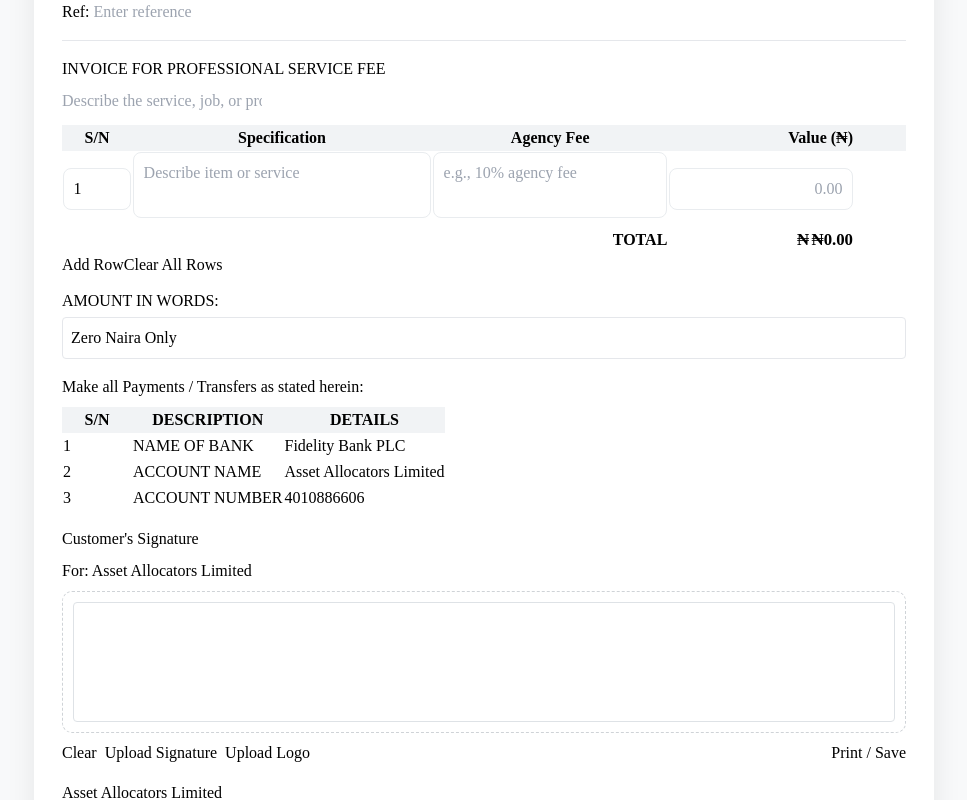
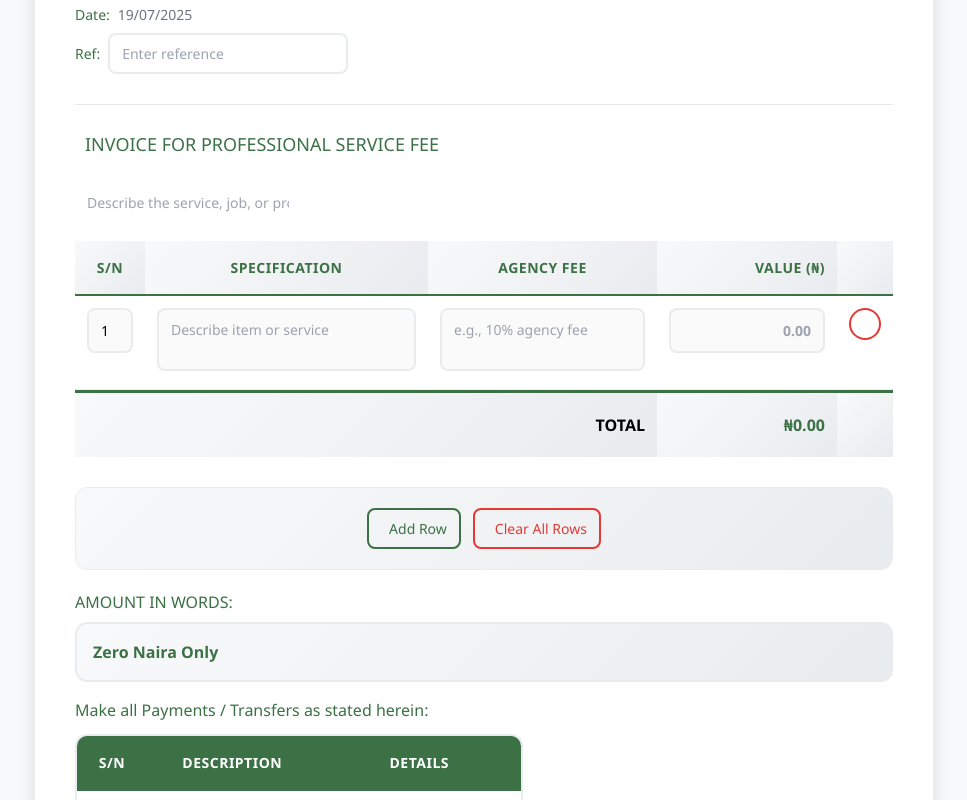
Before and after one commit to SamDesigner/EstateSite, a React (Vite) app: page /ereceipt in a window 1280 px wide. Shown: the part 280-1080 px from the top of the page, without its empty margins (156-1123 px from the left). Built offline with nearby package versions, Linux system fonts and the light colour scheme; no server answers.

Commit message:
updated the styling of ereceipt

```diff
--- a/src/Pages/EReceipt.css
+++ b/src/Pages/EReceipt.css
@@ -2,105 +2,373 @@
   background: #f8f9fa;
   min-height: 100vh;
   padding: 20px 0;
+  font-family: 'Segoe UI', Tahoma, Geneva, Verdana, sans-serif;
 }
 
 :root {
   --brand-green: #6dbd45;
   --brand-red: #e53935;
+  --primary-color: #3b7145;
+  --secondary-color: #1D4A27;
+  --text-muted: #6c757d;
+  --border-color: #e9ecef;
+  --shadow-light: 0 2px 8px rgba(0, 0, 0, 0.1);
+  --shadow-medium: 0 4px 16px rgba(0, 0, 0, 0.12);
 }
 
 .invoice-paper {
   background: #fff;
   max-width: 900px;
   margin: 24px auto;
-  padding: 28px;
-  box-shadow: 0 10px 30px rgba(0, 0, 0, 0.08);
-  border-radius: 12px;
+  padding: 40px;
+  box-shadow: var(--shadow-medium);
+  border-radius: 16px;
+  border: 1px solid #f0f0f0;
 }
 
 .brand-mark {
-  height: 64px;
+  height: 70px;
   width: auto;
   object-fit: contain;
+  border-radius: 8px;
+  box-shadow: var(--shadow-light);
 }
 
 .doc-title {
   font-style: italic;
-  font-size: 56px;
-  color: #000;
-  opacity: 0.85;
+  font-size: 64px;
+  color: var(--primary-color);
+  font-weight: 300;
+  letter-spacing: -1px;
+  margin: 0;
+  line-height: 1;
+}
+
+.top-meta {
+  margin-bottom: 30px;
+}
+
+.top-meta .form-control {
+  border: 2px solid var(--border-color);
+  border-radius: 8px;
+  padding: 8px 12px;
+  font-size: 14px;
+  transition: all 0.3s ease;
+}
+
+.top-meta .form-control:focus {
+  border-color: var(--primary-color);
+  box-shadow: 0 0 0 0.2rem rgba(59, 113, 69, 0.25);
+}
+
+.table {
+  margin-bottom: 30px;
+  border-collapse: separate;
+  border-spacing: 0;
 }
 
 .table thead th {
-  background: #f1f3f5;
+  background: linear-gradient(135deg, #f8f9fa 0%, #e9ecef 100%);
+  color: var(--primary-color);
+  font-weight: 600;
+  font-size: 14px;
+  text-transform: uppercase;
+  letter-spacing: 0.5px;
+  padding: 16px 12px;
+  border: none;
+  border-bottom: 2px solid var(--primary-color);
+}
+
+.table tbody td {
+  padding: 12px;
+  border-bottom: 1px solid #f0f0f0;
+  vertical-align: top;
 }
 
 .table tbody td input,
 .table tbody td textarea {
   width: 100%;
-  border: 1px solid #e9ecef;
+  border: 2px solid var(--border-color);
   border-radius: 8px;
-  padding: 0.5rem 0.6rem;
+  padding: 10px 12px;
+  font-size: 14px;
+  transition: all 0.3s ease;
+  background: #fafafa;
+}
+
+.table tbody td input:focus,
+.table tbody td textarea:focus {
+  outline: none;
+  border-color: var(--primary-color);
+  background: #fff;
+  box-shadow: 0 0 0 0.2rem rgba(59, 113, 69, 0.15);
 }
 
 .table tbody td textarea.auto-resize {
   overflow: hidden;
   resize: none;
-  min-height: 42px;
+  min-height: 50px;
+  line-height: 1.4;
 }
 
 .table tbody td input.value-input {
   text-align: right;
+  font-weight: 600;
+  color: var(--primary-color);
 }
 
 .table tfoot td {
   font-weight: 700;
+  font-size: 16px;
+  padding: 20px 12px;
+  background: linear-gradient(135deg, #f8f9fa 0%, #e9ecef 100%);
+  border-top: 3px solid var(--primary-color);
+}
+
+.totals {
+  font-weight: 700;
+  font-size: 18px;
+  color: var(--primary-color);
+}
+
+.currency-prefix {
+  color: var(--primary-color);
+  font-weight: 700;
 }
 
 .muted {
-  color: #6c757d;
+  color: var(--text-muted);
+  font-size: 14px;
 }
 
 .sig-box {
-  border: 1px dashed #cfd3d7;
-  border-radius: 10px;
-  padding: 10px;
-  min-height: 120px;
-  background: #fff;
+  border: 2px dashed #d1d5db;
+  border-radius: 12px;
+  padding: 20px;
+  min-height: 140px;
+  background: #fafafa;
   display: flex;
   align-items: center;
   justify-content: center;
   position: relative;
+  transition: all 0.3s ease;
+}
+
+.sig-box:hover {
+  border-color: var(--primary-color);
+  background: #f8f9fa;
 }
 
 .sig-box canvas {
   width: 100%;
-  height: 120px;
+  height: 140px;
+  border-radius: 8px;
+  cursor: crosshair;
 }
 
 .sig-tools {
   display: flex;
-  gap: 0.5rem;
+  gap: 8px;
   flex-wrap: wrap;
+  margin-top: 12px;
 }
 
-.totals {
-  font-weight: 700;
-  font-size: 1.05rem;
+.sig-tools .btn {
+  border-radius: 8px;
+  font-size: 12px;
+  padding: 6px 12px;
+  font-weight: 500;
+  transition: all 0.3s ease;
 }
 
-.currency-prefix::before {
-  content: '\20A6';
-  margin-right: 0.15rem;
+.sig-tools .btn:hover {
+  transform: translateY(-1px);
+  box-shadow: var(--shadow-light);
+}
+
+/* Enhanced button styles */
+.btn {
+  border-radius: 8px;
+  font-weight: 500;
+  transition: all 0.3s ease;
+  border: 2px solid transparent;
+  position: relative;
+  overflow: hidden;
+}
+
+.btn:hover {
+  transform: translateY(-2px);
+  box-shadow: var(--shadow-light);
+}
+
+.btn:active {
+  transform: translateY(0);
+}
+
+/* Individual row delete button */
+.remove-row {
+  border-radius: 50% !important;
+  width: 32px !important;
+  height: 32px !important;
+  padding: 0 !important;
+  display: flex !important;
+  align-items: center !important;
+  justify-content: center !important;
+  border: 2px solid var(--brand-red) !important;
+  color: var(--brand-red) !important;
+  background: transparent !important;
+  transition: all 0.3s ease !important;
+}
+
+.remove-row:hover {
+  background: var(--brand-red) !important;
+  color: white !important;
+  transform: translateY(-2px) scale(1.1) !important;
+  box-shadow: 0 4px 12px rgba(229, 57, 53, 0.3) !important;
+}
+
+.remove-row:active {
+  transform: translateY(0) scale(0.95) !important;
+}
+
+/* Action buttons container */
+.action-buttons {
+  display: flex;
+  gap: 12px;
+  flex-wrap: wrap;
+  justify-content: center;
+  margin: 20px 0;
+  padding: 20px;
+  background: linear-gradient(135deg, #f8f9fa 0%, #e9ecef 100%);
+  border-radius: 12px;
+  border: 1px solid var(--border-color);
+}
+
+.btn-outline-primary {
+  color: var(--primary-color);
+  border-color: var(--primary-color);
+}
+
+.btn-outline-primary:hover {
+  background-color: var(--primary-color);
+  border-color: var(--primary-color);
+}
+
+.btn-outline-danger {
+  color: var(--brand-red);
+  border-color: var(--brand-red);
+}
+
+.btn-outline-danger:hover {
+  background-color: var(--brand-red);
+  border-color: var(--brand-red);
+}
+
+.btn-success {
+  background-color: var(--primary-color);
+  border-color: var(--primary-color);
+}
+
+.btn-success:hover {
+  background-color: var(--secondary-color);
+  border-color: var(--secondary-color);
+}
+
+/* Amount in words styling */
+.amount-words {
+  background: linear-gradient(135deg, #f8f9fa 0%, #e9ecef 100%);
+  border: 2px solid var(--border-color);
+  border-radius: 12px;
+  padding: 16px;
+  font-weight: 600;
+  color: var(--primary-color);
+  font-size: 16px;
+  min-height: 60px;
+  display: flex;
+  align-items: center;
+}
+
+/* Bank details table styling */
+.table-bordered {
+  border: 2px solid var(--border-color);
+  border-radius: 12px;
+  overflow: hidden;
+}
+
+.table-bordered thead th {
+  background: var(--primary-color);
+  color: white;
+  font-weight: 600;
+  text-transform: uppercase;
+  letter-spacing: 0.5px;
+}
+
+.table-bordered tbody td {
+  padding: 16px 12px;
+  border-bottom: 1px solid #f0f0f0;
+}
+
+.table-bordered tbody tr:last-child td {
+  border-bottom: none;
+}
+
+/* Company info styling */
+.company-info {
+  background: linear-gradient(135deg, #f8f9fa 0%, #e9ecef 100%);
+  border-radius: 12px;
+  padding: 20px;
+  margin-top: 30px;
+  border-left: 4px solid var(--primary-color);
+}
+
+.company-info .fw-bold {
+  color: var(--primary-color);
+  font-size: 18px;
+  margin-bottom: 8px;
+}
+
+.company-info div {
+  color: var(--text-muted);
+  font-size: 14px;
+  line-height: 1.6;
+}
+
+/* Responsive design */
+@media (max-width: 768px) {
+  .invoice-paper {
+    margin: 10px;
+    padding: 20px;
+  }
+
+  .doc-title {
+    font-size: 48px;
+  }
+
+  .top-meta {
+    gap: 15px !important;
+  }
+
+  .table-responsive {
+    font-size: 12px;
+  }
+
+  .sig-tools {
+    justify-content: center;
+  }
 }
 
 @media (max-width: 576px) {
   .doc-title {
-    font-size: 40px;
+    font-size: 36px;
   }
 
-  .top-meta {
-    gap: 10px !important;
+  .invoice-paper {
+    padding: 15px;
+  }
+
+  .table thead th,
+  .table tbody td {
+    padding: 8px 6px;
   }
 }
 
@@ -112,15 +380,14 @@
 
 .auto-resize:focus {
   outline: none;
-  border-color: #0d6efd;
-  box-shadow: 0 0 0 0.25rem rgba(13, 110, 253, 0.25);
 }
 
 /* Signature pad styling */
 #sigPad {
-  border: 1px solid #dee2e6;
-  border-radius: 4px;
+  border: 1px solid var(--border-color);
+  border-radius: 8px;
   cursor: crosshair;
+  background: white;
 }
 
 /* Print styles */
@@ -134,6 +401,7 @@
     box-shadow: none;
     margin: 0;
     padding: 20px;
+    border: 1px solid #ddd;
   }
 
   .sig-tools,
@@ -142,6 +410,49 @@
   }
 
   .sig-box {
-    border: 1px solid #000;
+    border: 2px solid #000;
+    background: white;
+  }
+
+  .table tbody td input,
+  .table tbody td textarea {
+    border: 1px solid #ddd;
+    background: white;
   }
 }
+
+/* Loading states */
+.form-control:disabled {
+  background-color: #f8f9fa;
+  opacity: 0.6;
+}
+
+/* Focus states */
+.form-control:focus {
+  outline: none;
+  border-color: var(--primary-color);
+  box-shadow: 0 0 0 0.2rem rgba(59, 113, 69, 0.25);
+}
+
+/* Animation for smooth transitions */
+.table tbody tr {
+  transition: background-color 0.2s ease;
+}
+
+.table tbody tr:hover {
+  background-color: #f8f9fa;
+}
+
+/* Enhanced spacing */
+.mb-4 {
+  margin-bottom: 2rem;
+}
+
+.mt-4 {
+  margin-top: 2rem;
+}
+
+.py-4 {
+  padding-top: 2rem;
+  padding-bottom: 2rem;
+}
--- a/src/Pages/EReceipt.jsx
+++ b/src/Pages/EReceipt.jsx
@@ -107,6 +107,7 @@ const EReceipt = () => {
   };
 
   const removeRow = (id) => {
+    if (window.confirm('Are you sure you want to delete this row?')) {
       const updatedItems = items.filter(item => item.id !== id);
       // Renumber items
       const renumberedItems = updatedItems.map((item, index) => ({
@@ -114,6 +115,7 @@ const EReceipt = () => {
         serial: index + 1
       }));
       setItems(renumberedItems);
+    }
   };
 
   const updateItem = (id, field, value) => {
@@ -129,7 +131,9 @@ const EReceipt = () => {
   };
 
   const clearAllRows = () => {
+    if (window.confirm('Are you sure you want to clear all rows? This action cannot be undone.')) {
       setItems([]);
+    }
   };
 
   // Signature pad functionality
@@ -258,22 +262,23 @@ const EReceipt = () => {
     <div className="ereceipt-container">
       <div className="invoice-paper">
         {/* Header */}
-        <div className="d-flex flex-column flex-md-row justify-content-between align-items-start align-items-md-center gap-3 top-meta">
-          <div className="d-flex flex-column flex-sm-row align-items-start align-items-sm-center gap-2 gap-sm-3">
+        <div className="d-flex flex-column flex-md-row justify-content-between align-items-start align-items-md-center gap-4 top-meta">
+          <div className="d-flex flex-column flex-sm-row align-items-start align-items-sm-center gap-3">
             <div className="d-flex flex-column align-items-start">
               <img
                 id="companyLogo"
-                className="brand-mark mb-1"
+                className="brand-mark mb-3"
                 alt="Company Logo"
                 src={companyLogo || ''}
                 style={{
-                  background: companyLogo ? 'transparent' : '#f1f3f5',
-                  borderRadius: '8px'
+                  background: companyLogo ? 'transparent' : 'linear-gradient(135deg, #f8f9fa 0%, #e9ecef 100%)',
+                  borderRadius: '12px',
+                  padding: companyLogo ? '0' : '10px'
                 }}
               />
               <input
-                className="form-control form-control-sm"
-                style={{ maxWidth: '260px' }}
+                className="form-control"
+                style={{ maxWidth: '280px', fontSize: '14px' }}
                 placeholder="Client / Customer Business Name"
                 value={clientBusinessName}
                 onChange={(e) => setClientBusinessName(e.target.value)}
@@ -289,15 +294,15 @@ const EReceipt = () => {
             >
               Invoice
             </div>
-            <div className="small mt-2">
-              <span className="fw-semibold">Date:</span>
-              <span className="ms-1">{new Date().toLocaleDateString('en-GB')}</span>
+            <div className="mt-3" style={{ fontSize: '14px', color: 'var(--text-muted)' }}>
+              <span className="fw-semibold" style={{ color: 'var(--primary-color)' }}>Date:</span>
+              <span className="ms-2">{new Date().toLocaleDateString('en-GB')}</span>
             </div>
-            <div className="small">
-              <span className="fw-semibold">Ref:</span>
+            <div className="mt-2" style={{ fontSize: '14px', color: 'var(--text-muted)' }}>
+              <span className="fw-semibold" style={{ color: 'var(--primary-color)' }}>Ref:</span>
               <input
-                className="form-control form-control-sm d-inline-block ms-1"
-                style={{ width: '220px' }}
+                className="form-control d-inline-block ms-2"
+                style={{ width: '240px', fontSize: '14px' }}
                 placeholder="Enter reference"
                 value={refField}
                 onChange={(e) => setRefField(e.target.value)}
@@ -309,20 +314,33 @@ const EReceipt = () => {
         <hr className="my-4" />
 
         {/* Project / Title line (editable) */}
-        <div className="mb-3">
+        <div className="mb-4">
           <div
-            className="fw-semibold"
+            className="fw-bold mb-3"
             contentEditable
             suppressContentEditableWarning={true}
-            onBlur={(e) => setDocHeader(e.target.textContent)}
+            onBlur={(e) => {
+              setDocHeader(e.target.textContent);
+              e.target.style.borderColor = 'transparent';
+            }}
+            style={{
+              color: 'var(--primary-color)',
+              fontSize: '18px',
+              border: '2px dashed transparent',
+              padding: '8px',
+              borderRadius: '8px',
+              transition: 'all 0.3s ease'
+            }}
+            onFocus={(e) => e.target.style.borderColor = 'var(--primary-color)'}
           >
             {docHeader}
           </div>
           <input
-            className="form-control mt-2"
+            className="form-control"
             placeholder="Describe the service, job, or property (editable)"
             value={invoiceSubject}
             onChange={(e) => setInvoiceSubject(e.target.value)}
+            style={{ fontSize: '14px', padding: '12px' }}
           />
         </div>
 
@@ -386,11 +404,20 @@ const EReceipt = () => {
                   </td>
                   <td className="text-center">
                     <button
-                      className="btn btn-link text-danger p-0 remove-row"
-                      title="Remove"
+                      className="btn btn-outline-danger btn-sm remove-row"
+                      title="Remove this row"
                       onClick={() => removeRow(item.id)}
+                      style={{
+                        width: '32px',
+                        height: '32px',
+                        padding: '0',
+                        borderRadius: '50%',
+                        display: 'flex',
+                        alignItems: 'center',
+                        justifyContent: 'center'
+                      }}
                     >
-                      <i className="fa fa-trash"></i>
+                      <i className="fa fa-trash" style={{ fontSize: '12px' }}></i>
                     </button>
                   </td>
                 </tr>
@@ -409,30 +436,74 @@ const EReceipt = () => {
           </table>
         </div>
 
-        <div className="d-flex gap-2 flex-wrap mb-3">
-          <button className="btn btn-outline-primary btn-sm" onClick={addRow}>
-            <i className="fa fa-plus"></i> Add Row
+        <div className="action-buttons">
+          <button
+            className="btn btn-outline-primary btn-sm px-3 py-2"
+            onClick={addRow}
+            style={{
+              borderRadius: '8px',
+              fontWeight: '500',
+              fontSize: '14px',
+              transition: 'all 0.3s ease',
+              border: '2px solid var(--primary-color)',
+              color: 'var(--primary-color)',
+              background: 'transparent'
+            }}
+            onMouseEnter={(e) => {
+              e.target.style.background = 'var(--primary-color)';
+              e.target.style.color = 'white';
+              e.target.style.transform = 'translateY(-2px)';
+            }}
+            onMouseLeave={(e) => {
+              e.target.style.background = 'transparent';
+              e.target.style.color = 'var(--primary-color)';
+              e.target.style.transform = 'translateY(0)';
+            }}
+          >
+            <i className="fa fa-plus me-2"></i> Add Row
           </button>
-          <button className="btn btn-outline-danger btn-sm" onClick={clearAllRows}>
-            <i className="fa fa-trash"></i> Clear All Rows
+          <button
+            className="btn btn-outline-danger btn-sm px-3 py-2"
+            onClick={clearAllRows}
+            style={{
+              borderRadius: '8px',
+              fontWeight: '500',
+              fontSize: '14px',
+              transition: 'all 0.3s ease',
+              border: '2px solid var(--brand-red)',
+              color: 'var(--brand-red)',
+              background: 'transparent'
+            }}
+            onMouseEnter={(e) => {
+              e.target.style.background = 'var(--brand-red)';
+              e.target.style.color = 'white';
+              e.target.style.transform = 'translateY(-2px)';
+            }}
+            onMouseLeave={(e) => {
+              e.target.style.background = 'transparent';
+              e.target.style.color = 'var(--brand-red)';
+              e.target.style.transform = 'translateY(0)';
+            }}
+          >
+            <i className="fa fa-trash me-2"></i> Clear All Rows
           </button>
         </div>
 
         {/* Amount in words */}
         <div className="mb-4">
-          <div className="fw-semibold">AMOUNT IN WORDS:</div>
-          <div className="border rounded p-2 mt-1 bg-light">
+          <div className="fw-semibold mb-2" style={{ color: 'var(--primary-color)', fontSize: '16px' }}>AMOUNT IN WORDS:</div>
+          <div className="amount-words">
             {amountWords}
           </div>
         </div>
 
         {/* Transfer / Bank details */}
         <div className="mb-4">
-          <div className="fw-semibold mb-2">Make all Payments / Transfers as stated herein:</div>
+          <div className="fw-semibold mb-3" style={{ color: 'var(--primary-color)', fontSize: '16px' }}>Make all Payments / Transfers as stated herein:</div>
           <div className="table-responsive">
             <table className="table table-bordered align-middle">
               <thead>
-                <tr className="table-light">
+                <tr>
                   <th style={{ width: '70px' }}>S/N</th>
                   <th>DESCRIPTION</th>
                   <th>DETAILS</th>
@@ -440,19 +511,19 @@ const EReceipt = () => {
               </thead>
               <tbody>
                 <tr>
-                  <td>1</td>
-                  <td>NAME OF BANK</td>
+                  <td className="fw-bold">1</td>
+                  <td className="fw-semibold">NAME OF BANK</td>
                   <td>Fidelity Bank PLC</td>
                 </tr>
                 <tr>
-                  <td>2</td>
-                  <td>ACCOUNT NAME</td>
+                  <td className="fw-bold">2</td>
+                  <td className="fw-semibold">ACCOUNT NAME</td>
                   <td>Asset Allocators Limited</td>
                 </tr>
                 <tr>
-                  <td>3</td>
-                  <td>ACCOUNT NUMBER</td>
-                  <td className="fw-bold">4010886606</td>
+                  <td className="fw-bold">3</td>
+                  <td className="fw-semibold">ACCOUNT NUMBER</td>
+                  <td className="fw-bold" style={{ color: 'var(--primary-color)', fontSize: '16px' }}>4010886606</td>
                 </tr>
               </tbody>
             </table>
@@ -462,14 +533,14 @@ const EReceipt = () => {
         {/* Signatures */}
         <div className="row g-4">
           <div className="col-md-6">
-            <div className="fw-semibold mb-2">Customer's Signature</div>
+            <div className="fw-semibold mb-3" style={{ color: 'var(--primary-color)', fontSize: '16px' }}>Customer's Signature</div>
           </div>
           <div className="col-md-6">
-            <div className="fw-semibold mb-2">For: Asset Allocators Limited</div>
+            <div className="fw-semibold mb-3" style={{ color: 'var(--primary-color)', fontSize: '16px' }}>For: Asset Allocators Limited</div>
             <div className="sig-box">
               <canvas ref={canvasRef} id="sigPad"></canvas>
             </div>
-            <div className="sig-tools mt-2">
+            <div className="sig-tools">
               <button className="btn btn-sm btn-outline-secondary" onClick={clearSignature}>
                 <i className="fa fa-eraser"></i> Clear
               </button>
@@ -498,7 +569,7 @@ const EReceipt = () => {
           </div>
         </div>
 
-        <div className="mt-4 small text-muted">
+        <div className="company-info">
           <div className="fw-bold">Asset Allocators Limited</div>
           <div>27A Providence Street, Lekki, Lagos</div>
           <div>Telephone: 08033064524, 08087185200</div>
```
Lines whose indentation alone changed are shown as unchanged.
